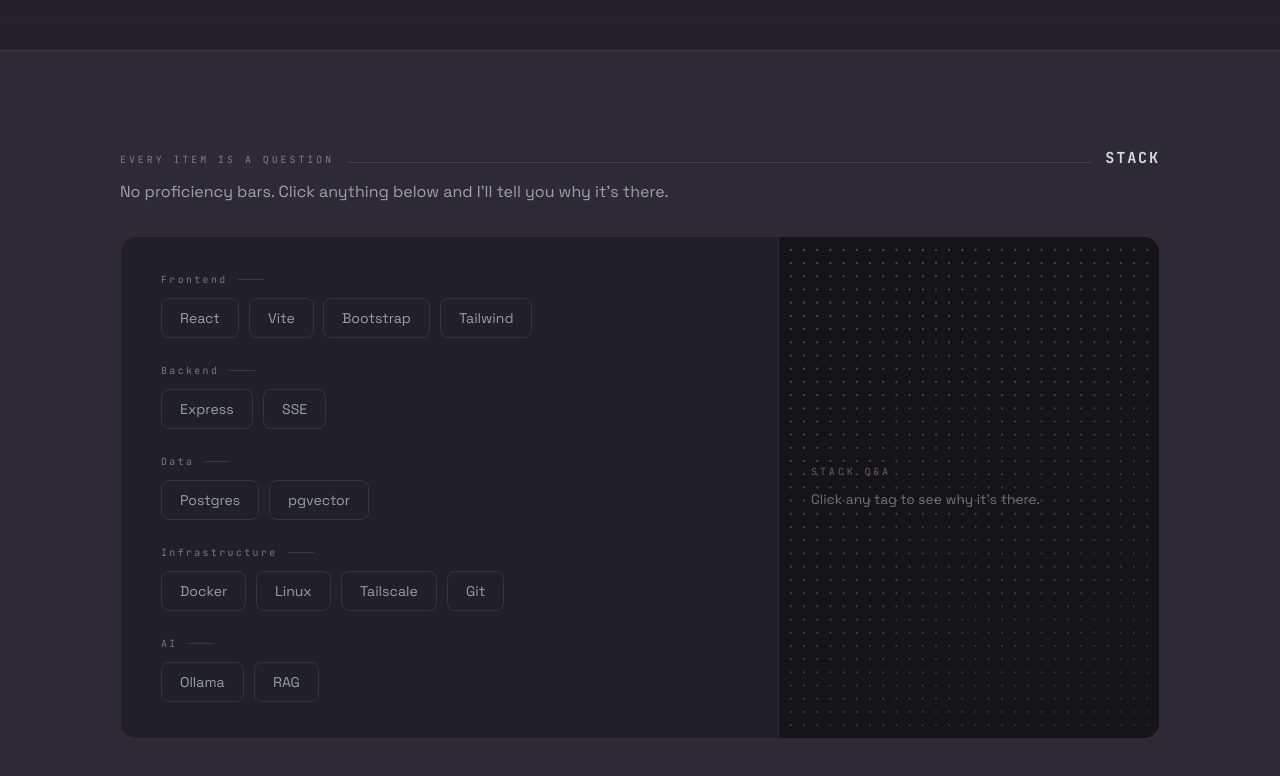
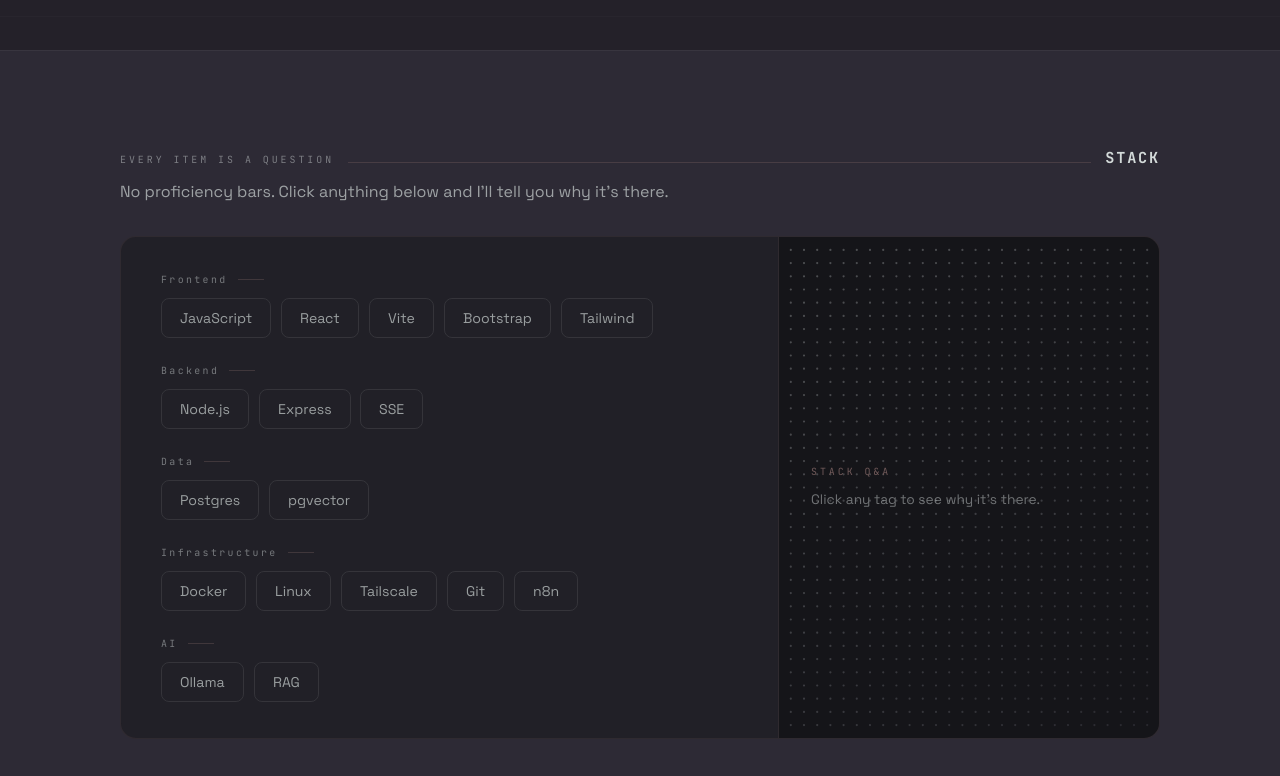
Before and after one commit to c-panagopoulos/Personal-Website, a React (Vite) app in the folder client/: page / in a window 1280 px wide. Shown: the part 8881-9657 px from the top of the page. Built offline with nearby package versions, Linux system fonts and the light colour scheme.

Commit message:
Add JavaScript, Node.js, and n8n to the stack section

```diff
--- a/client/src/components/StackSection.jsx
+++ b/client/src/components/StackSection.jsx
@@ -6,14 +6,18 @@ import { useIsMobile } from "../hooks/useIsMobile.js";
 import { anim } from "../lib/anim.js";
 
 const STACK_GROUPS = [
-  { label: "Frontend", items: ["React", "Vite", "Bootstrap", "Tailwind"] },
-  { label: "Backend", items: ["Express", "SSE"] },
+  { label: "Frontend", items: ["JavaScript", "React", "Vite", "Bootstrap", "Tailwind"] },
+  { label: "Backend", items: ["Node.js", "Express", "SSE"] },
   { label: "Data", items: ["Postgres", "pgvector"] },
-  { label: "Infrastructure", items: ["Docker", "Linux", "Tailscale", "Git"] },
+  { label: "Infrastructure", items: ["Docker", "Linux", "Tailscale", "Git", "n8n"] },
   { label: "AI", items: ["Ollama", "RAG"] },
 ];
 
 const STACK_ANSWERS = {
+  JavaScript:
+    "JavaScript is the one language every layer of this stack shares, frontend, backend, and the RAG pipeline's glue code alike, so I'm never context-switching to a second language just to get something done.",
+  "Node.js":
+    "Node.js is what lets that same language run the backend too, not just the browser. One runtime and one package ecosystem across the whole stack means fewer tools to juggle when I'm the only one maintaining it.",
   React:
     "I use React and Vite on the frontend because these projects are React apps that need a fast dev loop. That's the reason I use them, not because they're trendy.",
   Vite: "Vite is what actually makes that dev loop fast, instant hot reload instead of waiting on a bundler every time I save. It's paired with React here for that reason, not because it's trendy.",
@@ -38,6 +42,7 @@ const STACK_ANSWERS = {
   Tailwind:
     "I used Tailwind CSS on tapstudy because utility classes let me iterate on layout fast without context-switching to a separate stylesheet. This site itself uses hand-written CSS instead, a single-page portfolio doesn't need a utility framework's overhead.",
   Git: "I use Git because it's non-negotiable, every project here, from tapstudy to this site, lives in a repo with real commit history so I can see exactly what changed and roll it back the moment I break something.",
+  n8n: "n8n runs my homelab automations, one workflow plans my day from sleep and calendar data each morning, another turns photos of handwritten notes into searchable cards. Visual workflows are faster to debug and easier to extend six months later than a pile of hand-rolled scripts.",
 };
 
 export default function StackSection() {
```
